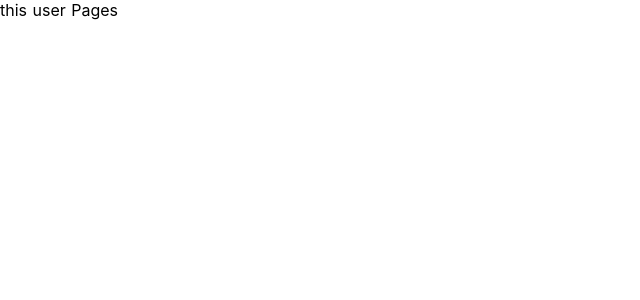
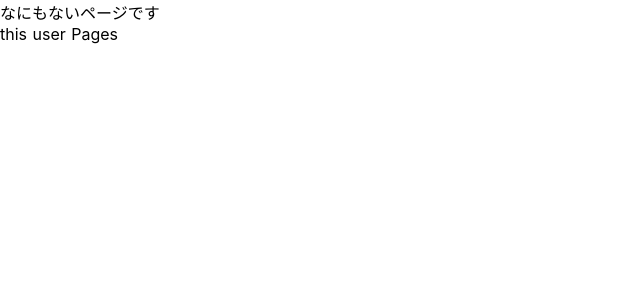
Before and after one commit to ikuosaito1989/nuxtjs-input, a Nuxt app in the folder myApp/: page /user in a window 1280 px wide. Shown: the top 300 px of the page, without its empty margins (0-640 px from the left). Built offline with nearby package versions, Linux system fonts and the light colour scheme.

Commit message:
カスタムレイアウト ref. https://ja.nuxtjs.org/guide/views/#%E3%82%AB%E3%82%B9%E3%82%BF%E3%83%A0%E3%83%AC%E3%82%A4%E3%82%A2%E3%82%A6%E3%83%88

```diff
--- /dev/null
+++ b/myApp/layouts/non.vue
@@ -0,0 +1,6 @@
+<template>
+  <div>
+    <div>なにもないページです</div>
+    <nuxt />
+  </div>
+</template>
--- a/myApp/pages/index.vue
+++ b/myApp/pages/index.vue
@@ -31,6 +31,7 @@
 import Logo from '~/components/Logo.vue'
 
 export default {
+  layout: 'default',
   components: {
     Logo
   }
--- a/myApp/pages/user/index.vue
+++ b/myApp/pages/user/index.vue
@@ -2,4 +2,8 @@
   <div>this user Pages</div>
 </template>
 
-<script></script>
+<script>
+export default {
+  layout: 'non'
+}
+</script>
```
